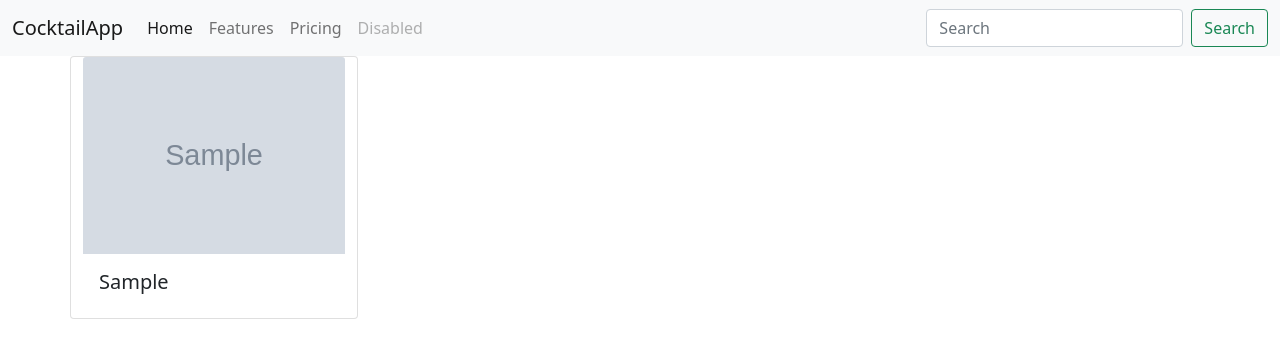
After one commit to tylerfelsted/cocktail-app, a Flask app: page /drinks/search in a window 1280 px wide. The commit adds this page. Shown: the top 358 px of the page. Run offline with Flask 2, Linux system fonts and the light colour scheme; tables that the repository leaves empty hold one stand-in row (values such as "Sample post"); grey boxes marked "Sample" are stand-in pictures; a database or web service that is not in the repository returns one stand-in record (values such as "Sample title"); data that the repository does not hold is empty.

Commit message:
Added signup and login and search

```diff
--- a/cocktail-app/app.py
+++ b/cocktail-app/app.py
@@ -1,9 +1,12 @@
 import os
+import requests
 
 from flask import Flask, render_template, request, flash, redirect, session, g
 from models import db, connect_db, User, List, List_Drink
+from forms import UserForm, ListForm
 
 CURR_USER_KEY = "curr_user"
+API_BASE_URL = "https://www.thecocktaildb.com/api/json/v1/1"
 
 app = Flask(__name__)
 
@@ -14,11 +17,67 @@ app.config['SQLALCHEMY_DATABASE_URI'] = (
 
 app.config['SQLALCHEMY_TRACK_MODIFICATIONS'] = False
 app.config['SQLALCHEMY_ECHO'] = True
-# app.config['DEBUG_TB_INTERCEPT_REDIRECTS'] = False
 app.config['SECRET_KEY'] = os.environ.get('SECRET_KEY', "it's a secret")
 
 connect_db(app)
 
+@app.before_request
+def add_user_to_g():
+    if CURR_USER_KEY in session:
+        g.user = User.query.get(session[CURR_USER_KEY])
+    else:
+        g.user = None
+
+def do_login(user):
+    session[CURR_USER_KEY] = user.username
+
+def do_logout():
+    if CURR_USER_KEY in session:
+        del session[CURR_USER_KEY]
+
 @app.route('/')
 def show_home_page():
     return render_template("index.html")
+
+@app.route('/register', methods=["GET", "POST"])
+def register_user():
+    """Add a new user"""
+
+    form = UserForm()
+    if form.validate_on_submit():
+        username = form.username.data
+        password = form.password.data
+        user = User.signup(username, password)
+        db.session.commit()
+        do_login(user)
+        return redirect('/')
+
+
+    return render_template('new_user.html', form=form)
+
+@app.route('/login', methods=["GET", "POST"])
+def login_user():
+
+    form = UserForm()
+    if form.validate_on_submit():
+        username = form.username.data
+        password = form.password.data
+        user = User.authenticate(username, password)
+        if user:
+            do_login(user)
+            print('logged in!', user)
+        else:
+            print('login failed!')
+        return redirect('/')
+
+    return render_template('login.html', form=form)
+
+@app.route('/drinks/search')
+def search_drinks():
+    search = request.args.get('search')
+    res = requests.get(f'{API_BASE_URL}/search.php?s={search}')
+
+    drinks = res.json()['drinks']
+
+
+    return render_template('drinks.html', drinks=drinks)
--- a/cocktail-app/requirements.txt
+++ b/cocktail-app/requirements.txt
@@ -1,17 +1,22 @@
 bcrypt==3.2.0
+certifi==2020.12.5
 cffi==1.14.5
+chardet==4.0.0
 click==8.0.1
 Flask==2.0.1
 Flask-Bcrypt==0.7.1
 Flask-SQLAlchemy==2.5.1
 Flask-WTF==0.15.1
 greenlet==1.1.0
+idna==2.10
 itsdangerous==2.0.1
 Jinja2==3.0.1
 MarkupSafe==2.0.1
 psycopg2-binary==2.8.6
 pycparser==2.20
+requests==2.25.1
 six==1.16.0
 SQLAlchemy==1.4.15
+urllib3==1.26.5
 Werkzeug==2.0.1
 WTForms==2.3.3
--- a/cocktail-app/templates/base.html
+++ b/cocktail-app/templates/base.html
@@ -4,10 +4,30 @@
     <meta charset="UTF-8">
     <meta http-equiv="X-UA-Compatible" content="IE=edge">
     <meta name="viewport" content="width=device-width, initial-scale=1.0">
+    <link href="https://cdn.jsdelivr.net/npm/bootstrap@5.0.1/dist/css/bootstrap.min.css" rel="stylesheet" integrity="sha384-+0n0xVW2eSR5OomGNYDnhzAbDsOXxcvSN1TPprVMTNDbiYZCxYbOOl7+AMvyTG2x" crossorigin="anonymous">
     <title>Document</title>
 </head>
 <body>
-    <h1>ITS ALIVE</h1>
+    <nav class="navbar navbar-expand-lg navbar-light bg-light">
+        <div class="container-fluid">
+          <a class="navbar-brand" href="#">CocktailApp</a>
+          <button class="navbar-toggler" type="button" data-bs-toggle="collapse" data-bs-target="#navbarNavAltMarkup" aria-controls="navbarNavAltMarkup" aria-expanded="false" aria-label="Toggle navigation">
+            <span class="navbar-toggler-icon"></span>
+          </button>
+          <div class="collapse navbar-collapse" id="navbarNavAltMarkup">
+            <div class="navbar-nav">
+              <a class="nav-link active" aria-current="page" href="/">Home</a>
+              <a class="nav-link" href="#">Features</a>
+              <a class="nav-link" href="#">Pricing</a>
+              <a class="nav-link disabled" href="#" tabindex="-1" aria-disabled="true">Disabled</a>
+            </div>
+          </div>
+          <form class="d-flex" action='/drinks/search'>
+            <input class="form-control me-2" type="search" name="search" placeholder="Search" aria-label="Search">
+            <button class="btn btn-outline-success" type="submit">Search</button>
+          </form>
+        </div>
+    </nav>
     {% block content %}
     {% endblock %}
 </body>
--- /dev/null
+++ b/cocktail-app/templates/drinks.html
@@ -0,0 +1,16 @@
+{% extends 'base.html' %}
+
+{% block content %}
+    <div class="container">
+        <div class="row">
+            {% for drink in drinks %}
+            <div class="card" style="width: 18rem;">
+                <img src="{{drink['strDrinkThumb']}}" class="card-img-top" alt="...">
+                <div class="card-body">
+                    <h5 class="card-title">{{drink['strDrink']}}</h5>
+                </div>
+            </div>
+            {% endfor %}
+        </div>
+    </div>
+{% endblock %}
```
Also changed, not shown: cocktail-app/forms.py (added, +15 -0 lines), cocktail-app/templates/login.html (added, +16 -0 lines), cocktail-app/templates/new_user.html (added, +16 -0 lines).
